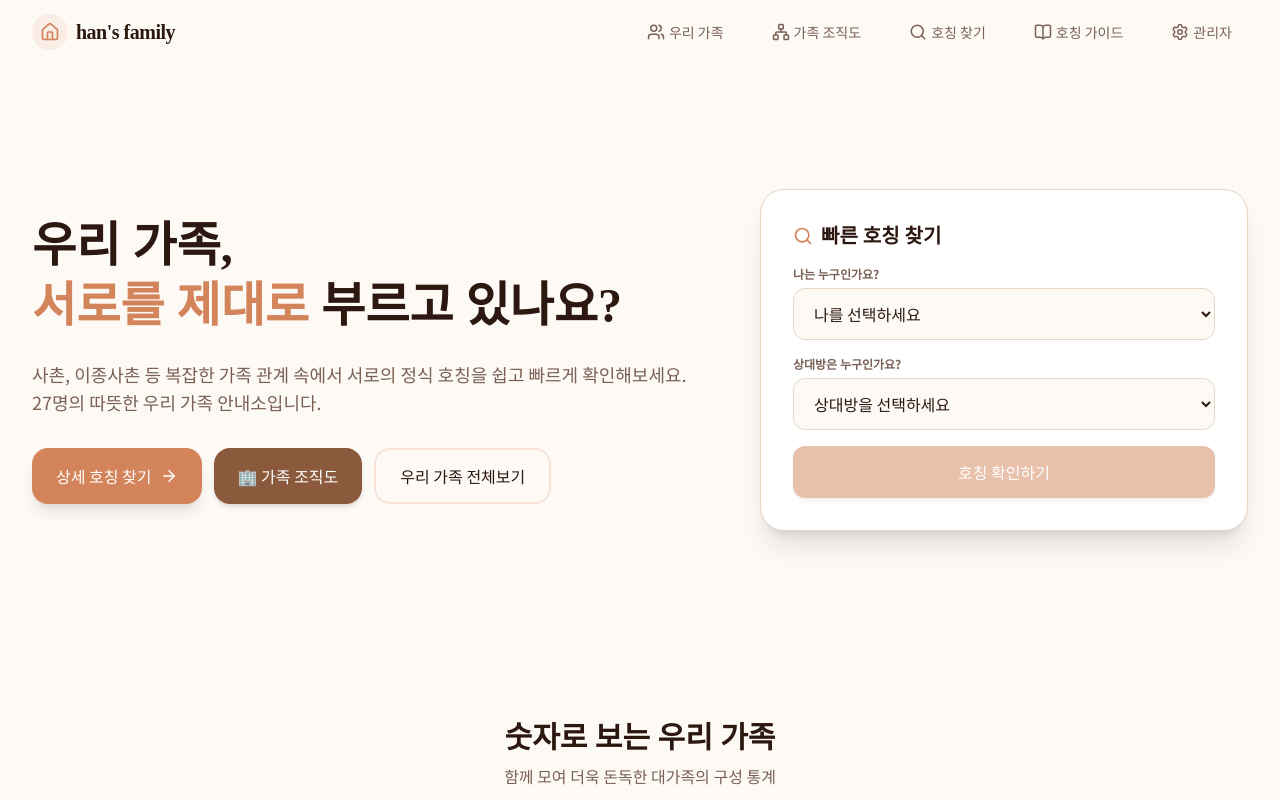
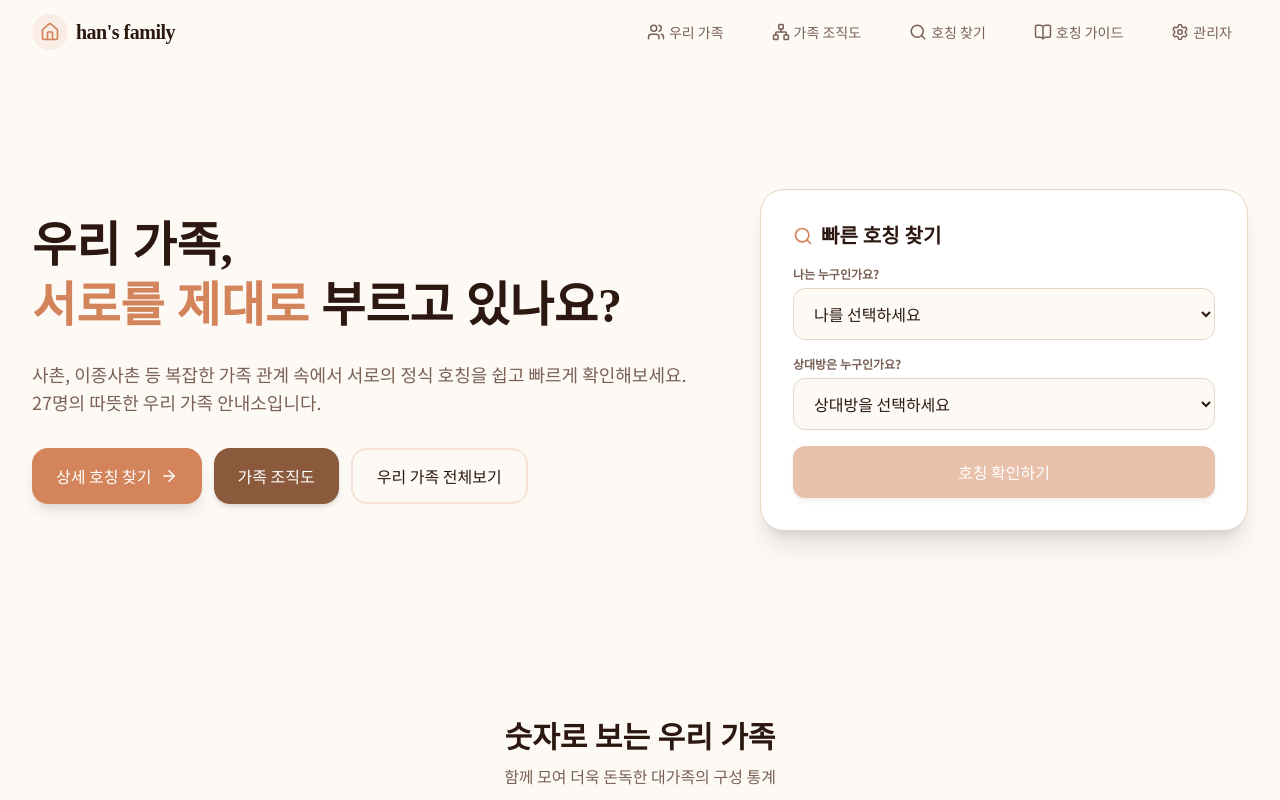
Before and after one commit to hahaha33221/hansfamily, a React (Vite) app: page / in a window 1280 px wide. Shown: the top 800 px of the page. Built offline with nearby package versions, Linux system fonts and the light colour scheme.

Commit message:
Remove emoji from Home screen Org Chart button

```diff
--- a/src/pages/Home.jsx
+++ b/src/pages/Home.jsx
@@ -50,7 +50,7 @@ export default function Home() {
               onClick={() => navigate('/orgchart')}
               className="flex items-center justify-center space-x-2 bg-accent text-white font-medium px-6 py-3.5 rounded-2xl shadow-md hover:bg-accent/95 transition-all duration-300 hover:shadow-lg"
             >
-              <span>🏢 가족 조직도</span>
+              <span>가족 조직도</span>
             </button>
             <button
               onClick={() => navigate('/family')}
```
